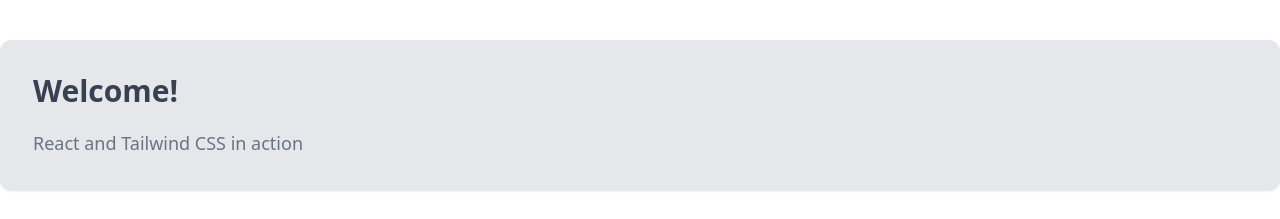
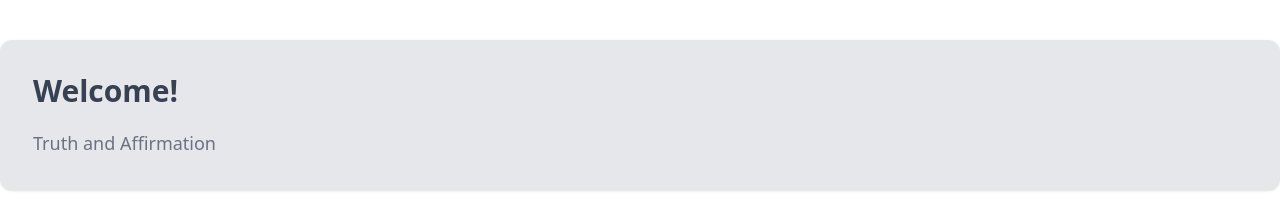
Before and after one commit to danalchapman/truth-and-affirmation, a React (Create React App) app: page / in a window 1280 px wide. Shown: the top 219 px of the page. Built offline with nearby package versions, Linux system fonts and the light colour scheme.

Commit message:
Create general Component skeleton

```diff
--- a/public/index.html
+++ b/public/index.html
@@ -24,7 +24,7 @@
       work correctly both with client-side routing and a non-root public URL.
       Learn how to configure a non-root public URL by running `npm run build`.
     -->
-    <title>React App</title>
+    <title>Truth and Affirmation</title>
   </head>
   <body>
     <noscript>You need to enable JavaScript to run this app.</noscript>
--- a/src/App.js
+++ b/src/Components/App/App.js
@@ -1,15 +1,16 @@
 
 
-function App() {
+export const App = () => {
+
+
   return (
     <div className="container mx-auto bg-gray-200 rounded-xl shadow border p-8 m-10">
       <p className="text-3xl text-gray-700 font-bold mb-5">
         Welcome!
       </p>
       <p className="text-gray-500 text-lg">
-        React and Tailwind CSS in action
+        Truth and Affirmation
       </p>
     </div>
   );
 }
-export default App;
--- a/src/index.js
+++ b/src/index.js
@@ -1,7 +1,7 @@
 import React from 'react';
 import ReactDOM from 'react-dom/client';
 import './index.css';
-import App from './App';
+import { App } from './Components/App/App';
 
 const root = ReactDOM.createRoot(document.getElementById('root'));
 root.render(
```
Also changed, not shown: src/index.css (+0 -14 lines), src/Components/FavoriteCard/FavoriteCard.js (added), src/Components/Favorites/Favorites.js (added), src/Components/Form/Form.js (added), src/Components/Home/Home.js (added), src/Components/TextCard/TextCard.js (added), src/Components/TextDisplay/TextDisplay.js (added).
